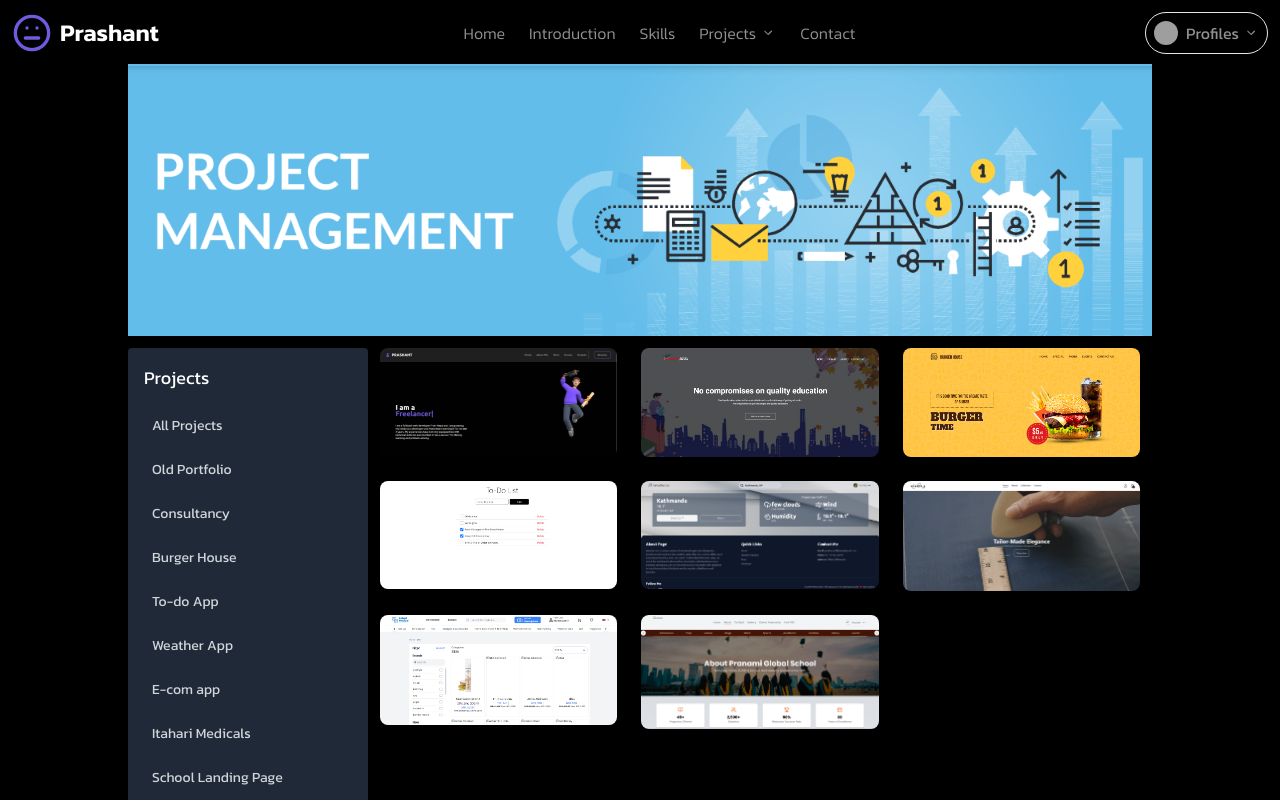
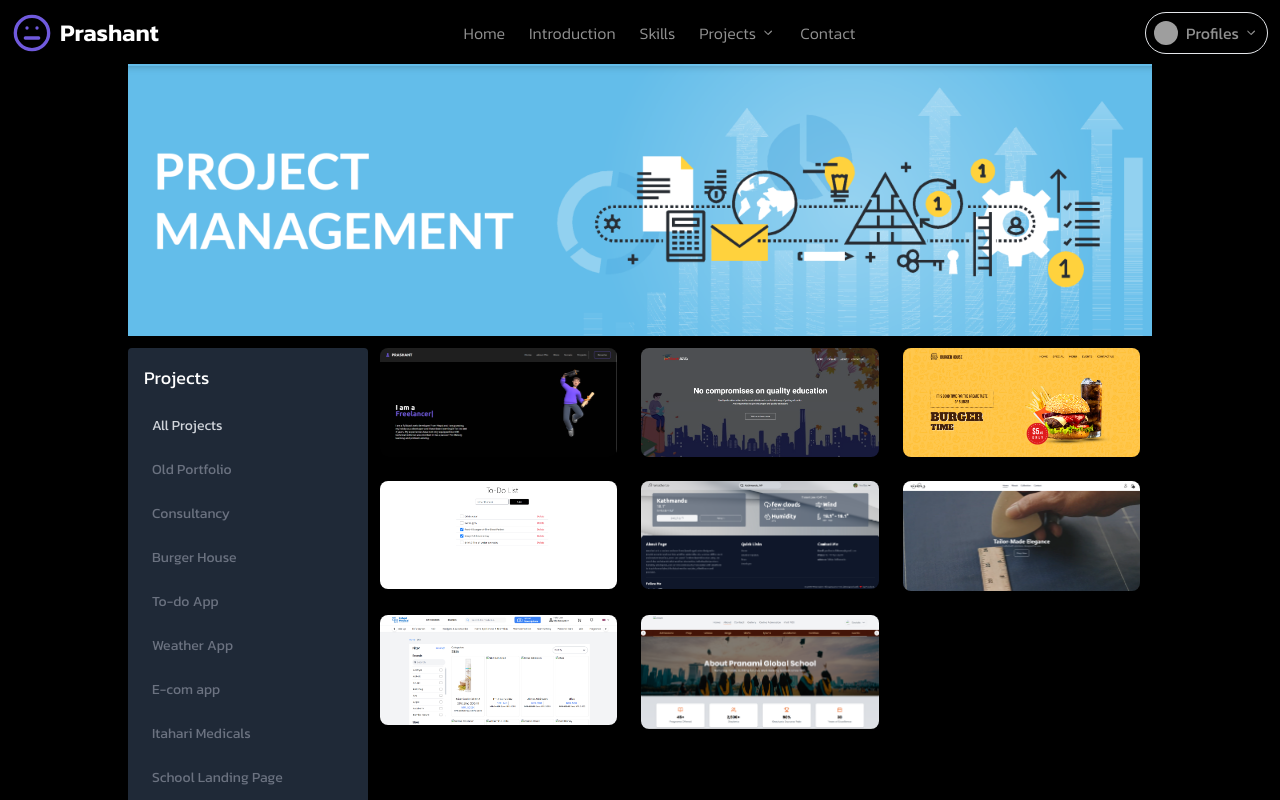
Before and after one commit to pr4shxnt/Portfolio, a React (Vite) app: page /#/projects in a window 1280 px wide. Shown: the top 800 px of the page. Built offline with nearby package versions, Linux system fonts and the light colour scheme; grey boxes are pictures that could not be loaded.

Commit message:
damnnnnn

```diff
--- a/src/Components/Projects/Sidebar.jsx
+++ b/src/Components/Projects/Sidebar.jsx
@@ -1,17 +1,15 @@
-import React from 'react';
-import { NavLink } from 'react-router-dom';
+import { useNavigate } from 'react-router-dom';
+import { X } from 'lucide-react';
 import ProjectsData from '../Data/ProjectsData';
-import { X } from 'lucide-react';
 
 const Sidebar = ({ toggleHandle }) => {
-  const { sidebarToggle, setSidebarToggle } = toggleHandle; // Destructure props
+  const navigate = useNavigate();
+  const { sidebarToggle, setSidebarToggle } = toggleHandle;
 
   return (
     <div className="h-full w-60 bg-gray-800 rounded p-4">
-      {/* Header */}
       <div className="flex justify-between items-center mb-4">
         <h2 className="text-white text-lg">Projects</h2>
-        {/* Close button for mobile view */}
         <div className="lg:hidden">
           <X
             onClick={() => setSidebarToggle(false)}
@@ -22,30 +20,27 @@ const Sidebar = ({ toggleHandle }) => {
         </div>
       </div>
 
-      {/* Projects Navigation */}
       <div className="flex flex-col space-y-2">
-        <NavLink
-          to="/projects"
-          onClick={() => setSidebarToggle(false)}
-          className={({ isActive }) =>
-            `p-2 text-sm rounded text-gray-300 `
-          }
+        <button
+          onClick={() => {
+            navigate('/projects', { replace: true });
+            setSidebarToggle(false);
+          }}
+          className="p-2 text-sm text-start rounded text-gray-300 hover:text-white"
         >
           All Projects
-        </NavLink>
+        </button>
         {ProjectsData.map((project) => (
-          <NavLink
+          <button
             key={project.id}
-            to={`/projects/${project.id}`}
-            onClick={() => setSidebarToggle(false)}
-            className={({ isActive }) =>
-              `p-2 text-sm rounded ${
-                isActive ? 'bg-gray-600 text-white' : 'text-gray-300 hover:text-white'
-              }`
-            }
+            onClick={() => {
+              navigate(`/projects/${project.id}`, { replace: true });
+              setSidebarToggle(false);
+            }}
+            className="p-2 text-sm rounded text-start text-gray-500 hover:text-white"
           >
             {project.title}
-          </NavLink>
+          </button>
         ))}
       </div>
     </div>
```
